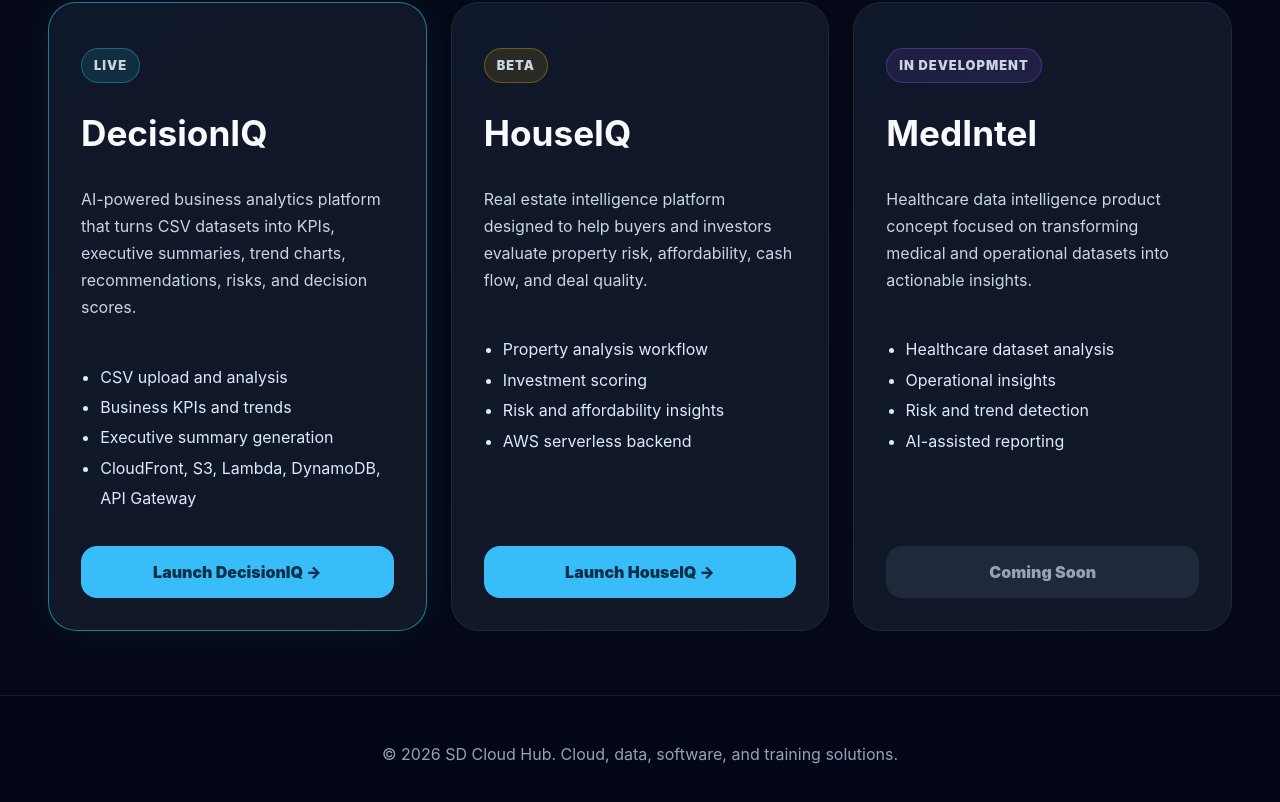
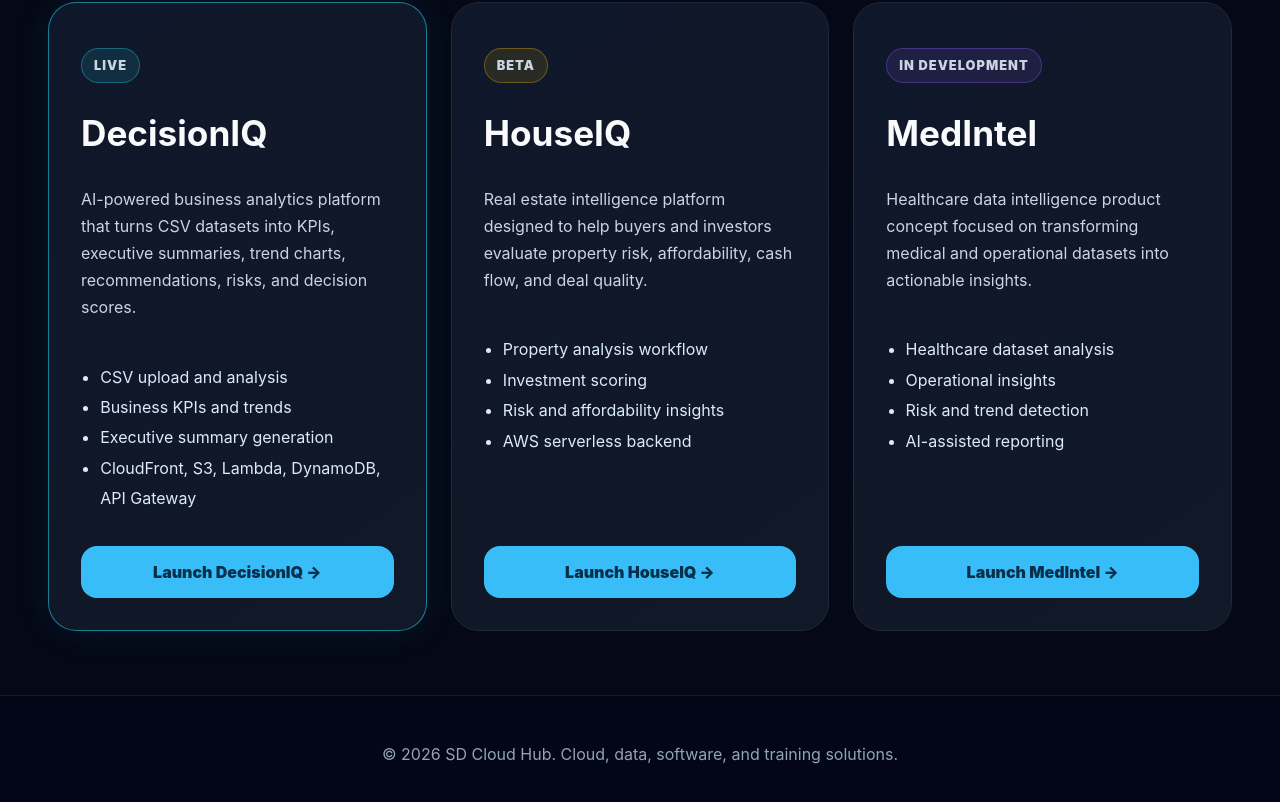
Before and after one commit to samueldesalegn/sdcloudhub, an Angular app in the folder sdcloudhub-frontend/: page /products in a window 1280 px wide. Shown: the part 543-1345 px from the top of the page. Built offline with nearby package versions, Linux system fonts and the light colour scheme.

Commit message:
MedIntel Beta Deployed

```diff
--- a/sdcloudhub-frontend/src/app/pages/products/products.html
+++ b/sdcloudhub-frontend/src/app/pages/products/products.html
@@ -64,8 +64,8 @@
         <li>AI-assisted reporting</li>
       </ul>
 
-      <a class="disabled" aria-disabled="true">
-        Coming Soon
+      <a href="https://medintel.sdcloudhub.com" target="_blank" rel="noopener">
+        Launch MedIntel →
       </a>
     </article>
   </section>
```
